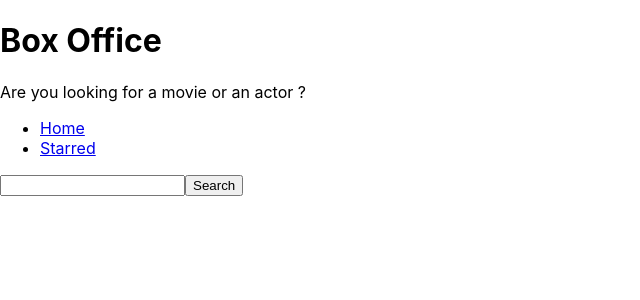
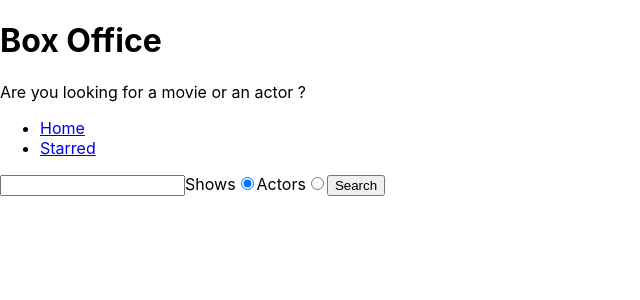
Before and after one commit to Adhith-CP/box-office-app, a React (Create React App) app: page / in a window 1280 px wide. Shown: the top 300 px of the page, without its empty margins (0-640 px from the left). Built offline with nearby package versions, Linux system fonts and the light colour scheme.

Commit message:
isolated search form logic in SearchForm component

```diff
--- /dev/null
+++ b/src/api/tvmaze.js
@@ -0,0 +1,11 @@
+const BASE_URL = "https://api.tvmaze.com";
+
+const apiGet = async (queryString) => {
+  const response = await fetch(`${BASE_URL}${queryString}`);
+  const body = await response.json();
+
+  return body;
+};
+
+export const searchForShows = (query) => apiGet(`/search/shows?q=${query}`);
+export const searchForPeople = (query) => apiGet(`/search/people?q=${query}`);
--- /dev/null
+++ b/src/components/SearchForm.jsx
@@ -0,0 +1,55 @@
+import { useState } from "react";
+const SearchForm = ({onSearch}) => {
+  const [searchStr, setSearchStr] = useState("");
+  const [searchOption, setSearchOption] = useState("shows");
+  const onSearchInputChange = (e) => {
+    setSearchStr(e.target.value);
+  };
+
+  const onRadioChnage = (e) => {
+    setSearchOption(e.target.value);
+  };
+
+  const onSubmit =(e)=>{
+    e.preventDefault();
+
+    const options ={
+        q:searchStr,
+        searchOption,
+    }
+
+    onSearch(options);
+  }
+
+  return (
+    <form onSubmit={onSubmit}>
+      <input type="text" value={searchStr} onChange={onSearchInputChange} />
+
+      <label>
+        Shows
+        <input
+          type="radio"
+          name="search-option"
+          value="shows"
+          checked={searchOption === "shows"}
+          onChange={onRadioChnage}
+        />
+      </label>
+
+      <label>
+        Actors
+        <input
+          type="radio"
+          name="search-option"
+          value="actors"
+          checked={searchOption === "actors"}
+          onChange={onRadioChnage}
+        />
+      </label>
+
+      <button type="submit">Search</button>
+    </form>
+  );
+};
+
+export default SearchForm;
--- a/src/pages/Home.jsx
+++ b/src/pages/Home.jsx
@@ -1,28 +1,48 @@
 import { useState } from "react";
+import { searchForShows, searchForPeople } from "../api/tvmaze";
+import SearchForm from "../components/SearchForm";
 
 const Home = () => {
-  const [searchStr, setSearchStr] = useState("");
-  const onSearchInputChange = (e) => {
-    setSearchStr(e.target.value);
+  const [apiData, setApiData] = useState(null);
+  const [apiDataError, setApiDataError] = useState(null);
+
+  const onSearch = async ({ q, searchOption }) => {
+    try {
+      setApiDataError(null);
+
+      let result;
+      if (searchOption === "shows") {
+        result = await searchForShows(q);
+      } else {
+        result = await searchForPeople(q);
+      }
+
+      setApiData(result);
+    } catch (error) {
+      setApiDataError(error);
+    }
   };
 
-  const onSearch = async (e) => {
-    e.preventDefault();
+  const renderApiData = () => {
+    if (apiDataError) {
+      return <div>Error occurred: {apiDataError.message}</div>;
+    }
 
-    const response = await fetch(
-      `https://api.tvmaze.com/search/shows?q=${searchStr}`
-    );
-    const body = response.json;
-    console.log(body);
+    if (apiData && apiData.length > 0) {
+      return apiData.map((data) => (
+        <div key={data.show.id}>{data.show.name}</div>
+      ));
+    }
 
-    // https://api.tvmaze.com/search/shows?q=girls
+    return null;
   };
+
   return (
     <div>
-      <form onSubmit={onSearch}>
-        <input type="text" value={searchStr} onChange={onSearchInputChange} />
-        <button type="submit">Search</button>
-      </form>
+      <SearchForm onSearch={onSearch} />
+      {/* */}
+
+      <div>{renderApiData()}</div>
     </div>
   );
 };
```
